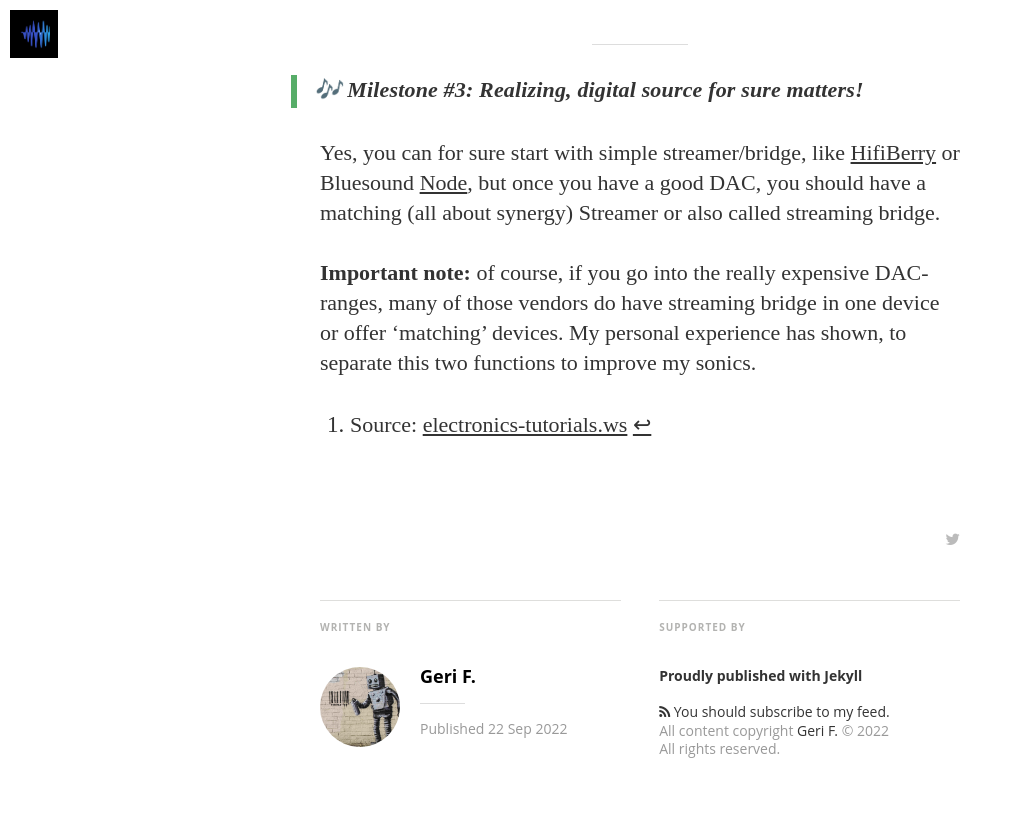
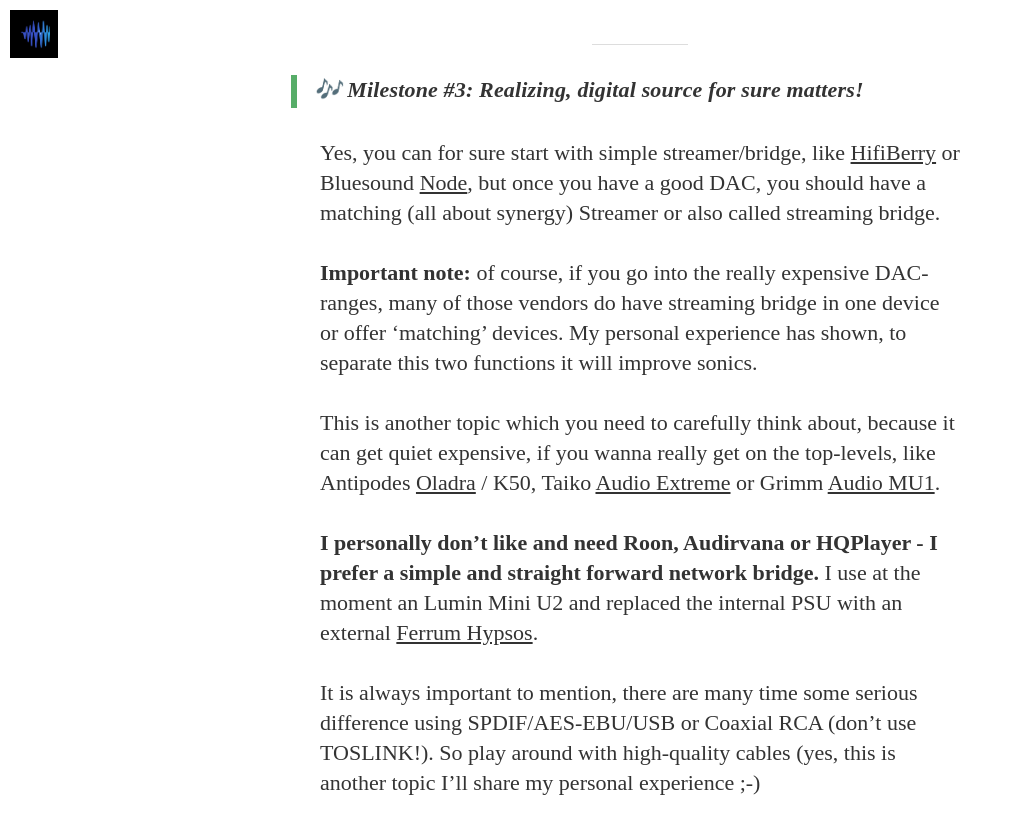
Before and after one commit to geraldfehringer/gerihifi.github.io, a Jekyll site: the page built from _posts/2022-09-24-gerihifi-the-beginning.markdown, in a window 1280 px wide and 900 px high, scrolled down 5053 px, cut to the strip 0-844 px from the top of the window. Shown: the top 834 px of the strip, without its empty margins (0-1013 px from the left). Built offline with Jekyll 4.4.1, drawn with Linux system fonts in a browser that asks for light colours; nearby versions of some CDN libraries; emoji names are drawn with the system emoji font; some web fonts are replaced; some of the changed text lies outside the part shown.

Commit message:
finish dac part I

```diff
--- a/_posts/2022-09-24-gerihifi-the-beginning.markdown
+++ b/_posts/2022-09-24-gerihifi-the-beginning.markdown
@@ -74,6 +74,14 @@ There are so many processes in place, you can imagine, the master engineer is ta
 
 Yes, you can for sure start with simple streamer/bridge, like [HifiBerry](https://www.hifiberry.com/) or Bluesound [Node](https://bluesound-deutschland.de/products/node/), but once you have a good DAC, you should have a matching (all about synergy) Streamer or also called streaming bridge.
 
-**Important note:** of course, if you go into the really expensive DAC-ranges, many of those vendors do have streaming bridge in one device or offer 'matching' devices. My personal experience has shown, to separate this two functions to improve my sonics.
+**Important note:** of course, if you go into the really expensive DAC-ranges, many of those vendors do have streaming bridge in one device or offer 'matching' devices. My personal experience has shown, to separate this two functions it will improve sonics.
+
+This is another topic which you need to carefully think about, because it can get quiet expensive, if you wanna really get on the top-levels, like Antipodes [Oladra](https://antipodes.audio/oladra/) / K50, Taiko [Audio Extreme](https://taikoaudio.com/taiko-2020/product/extreme-high-end-music-server/) or Grimm [Audio MU1](https://www.grimmaudio.com/hifi-products/music-players/mu1/).
+
+**I personally don't like and need Roon, Audirvana or HQPlayer - I prefer a simple and straight forward network bridge.** I use at the moment an Lumin Mini U2 and replaced the internal PSU with an external [Ferrum Hypsos](https://ferrum.audio/hypsos/).
+
+It is always important to mention, there are many time some serious difference using SPDIF/AES-EBU/USB or Coaxial RCA (don't use TOSLINK!). So play around with high-quality cables (yes, this is another topic I'll share my personal experience ;-)
+
+---
 
 [^1]: Source: [electronics-tutorials.ws](https://www.electronics-tutorials.ws/combination/analogue-to-digital-converter.html)
```
Also changed, not shown: other parts of _posts/2022-09-24-gerihifi-the-beginning.markdown (+1 -1 lines).
